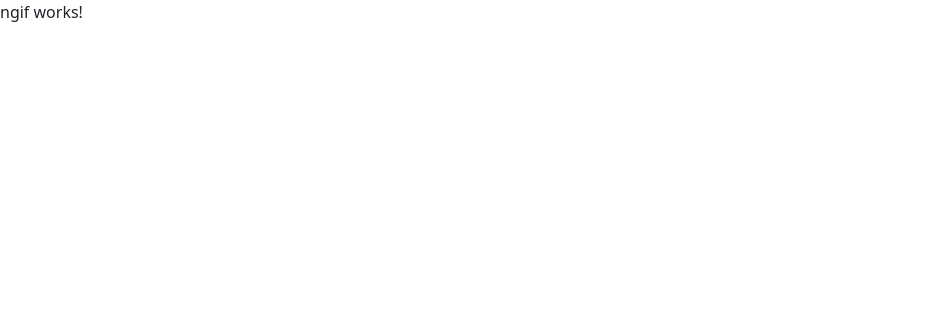
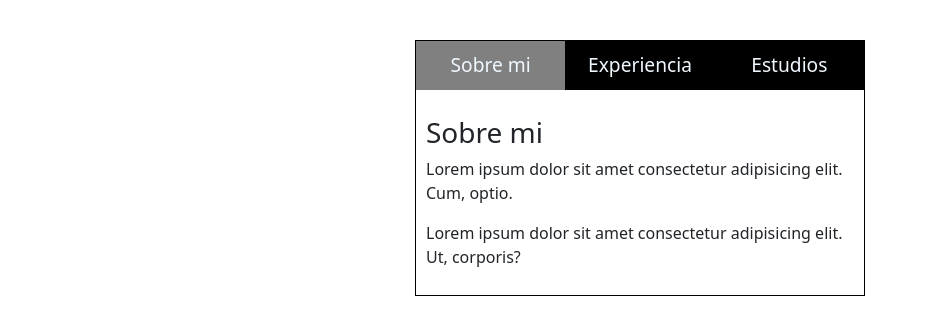
Before and after one commit to mairitikk/UNIR, an Angular app in the folder trabajo/directivas/: page / in a window 1280 px wide. Shown: the top 334 px of the page, without its empty margins (0-927 px from the left). Built offline with nearby package versions, Linux system fonts and the light colour scheme.

Commit message:
example of ngIf

```diff
--- a/trabajo/directivas/src/app/components/ngif/ngif.component.css
+++ b/trabajo/directivas/src/app/components/ngif/ngif.component.css
@@ -0,0 +1,30 @@
+.menu{
+    display: flex;
+    justify-content: space-between;
+    list-style: none;
+    padding: 0;
+}
+.tabs{
+    max-width: 450px;
+    margin: 0 auto;
+    margin-top: 40px;
+}
+.menu li{
+    cursor: pointer;
+    width: 100%;
+    text-align: center;
+    padding: 10px;
+    font-size: 120%;
+    background-color: black;
+    color: aliceblue;
+}
+.menu :is(li:hover, .activo){
+    background-color: gray;
+}
+.tabs{
+    border: 1px solid black;
+
+}
+.tabs section {
+    padding: 10px;
+}
--- a/trabajo/directivas/src/app/components/ngif/ngif.component.html
+++ b/trabajo/directivas/src/app/components/ngif/ngif.component.html
@@ -1 +1,27 @@
-<p>ngif works!</p>
+<div class="tabs">
+    <nav>
+        <ul class="menu">
+            <li [ngClass]="{'activo': sectionActual === 'sobremi'}" (click)="cargarSeccion('sobremi')">Sobre mi</li>
+            <li [ngClass]="{'activo': sectionActual === 'experiencia'}" (click)="cargarSeccion('experiencia')">Experiencia</li>
+            <li [ngClass]="{'activo': sectionActual === 'estudios'}" (click)="cargarSeccion('estudios')">Estudios</li>
+
+        </ul>
+    </nav>
+    <section *ngIf="sectionActual === 'sobremi'">
+        <h3>Sobre mi</h3>
+        <p>Lorem ipsum dolor sit amet consectetur adipisicing elit. Cum, optio.</p>
+    <p>Lorem ipsum dolor sit amet consectetur adipisicing elit. Ut, corporis?
+
+    </p>
+    </section>
+    <section *ngIf="sectionActual === 'experiencia'">
+        <h3>Experiencia</h3>
+        <p>Lorem ipsum dolor sit amet consectetur adipisicing elit. Saepe, nesciunt?</p>
+    </section>
+    <section *ngIf="sectionActual === 'estudios'">
+    <h3>Estudios</h3>
+    <p>Lorem ipsum dolor sit amet consectetur adipisicing elit. Asperiores, ut?</p>
+    <p>Lorem ipsum dolor sit amet consectetur, adipisicing elit. Nemo, aut?</p>
+    <p>Lorem ipsum dolor sit amet consectetur adipisicing elit. Est ab at totam amet, quidem cupiditate animi doloribus molestias magnam et distinctio placeat impedit inventore officia. Natus suscipit veniam quos similique laboriosam adipisci repellat sapiente, eum modi labore quaerat. Rerum minus eaque dolor veritatis eveniet itaque vel cupiditate soluta corporis fuga.</p>
+</section>
+</div>
--- a/trabajo/directivas/src/app/components/ngif/ngif.component.ts
+++ b/trabajo/directivas/src/app/components/ngif/ngif.component.ts
@@ -6,5 +6,9 @@ import { Component } from '@angular/core';
   styleUrls: ['./ngif.component.css']
 })
 export class NgifComponent {
+sectionActual: string = 'sobremi';
 
+cargarSeccion(seccion: string) :void{
+  this.sectionActual =seccion;
 }
+}
```
